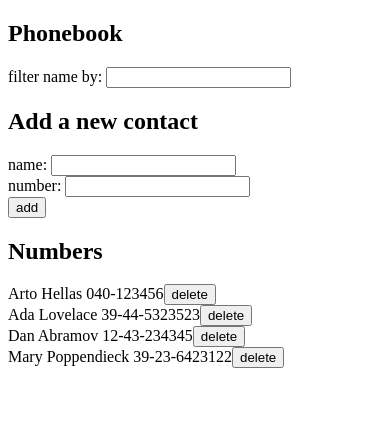
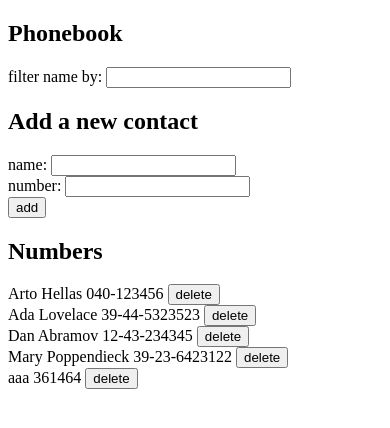
Before and after one commit to Starle21/FullStackOpen-exercises, a React (Create React App) app in the folder part2/phonebook/: page / in a window 390 px wide. Shown: the top 428 px of the page. Built offline with nearby package versions, Linux system fonts and the light colour scheme; data requests are answered from the project's data file.

Commit message:
Part 2.18 Phonebook step10 PUT

```diff
--- a/part2/phonebook/db.json
+++ b/part2/phonebook/db.json
@@ -19,6 +19,11 @@
       "name": "Mary Poppendieck",
       "number": "39-23-6423122",
       "id": 4
+    },
+    {
+      "name": "aaa",
+      "number": "361464",
+      "id": 5
     }
   ]
 }
--- a/part2/phonebook/src/App.js
+++ b/part2/phonebook/src/App.js
@@ -4,8 +4,7 @@ import personsService from './services/persons';
 const Person = ({ person, click }) => {
   return (
     <div>
-      {person.name} {person.number}
-      <button onClick={click}>delete</button>
+      {person.name} {person.number} <button onClick={click}>delete</button>
     </div>
   );
 };
@@ -83,10 +82,17 @@ const App = () => {
 
   const addPerson = e => {
     e.preventDefault();
+    let id = null;
 
+    //check whether the array already happens to include the same name
     if (persons.some(person => person.name === newName)) {
-      alert(`${newName} has already been added to the phonebook`);
-      return;
+      const result = window.confirm(
+        `${newName} has already been added to the phonebook, replace the old number with the new one?`
+      );
+      if (result) {
+        const person = persons.filter(person => person.name === newName);
+        id = person[0].id;
+      } else return;
     }
 
     const newObject = {
@@ -94,9 +100,22 @@ const App = () => {
       number: newNumber,
     };
 
-    personsService
-      .create(newObject)
-      .then(returnedPerson => setPersons(persons.concat(returnedPerson)));
+    // update if the array already includes the name
+    if (id) {
+      personsService.update(id, newObject).then(returnedPerson => {
+        setPersons(
+          persons.map(person =>
+            person.id !== returnedPerson.id ? person : returnedPerson
+          )
+        );
+      });
+    }
+
+    if (!id) {
+      personsService
+        .create(newObject)
+        .then(returnedPerson => setPersons(persons.concat(returnedPerson)));
+    }
 
     setNewName('');
     setNewNumber('');
--- a/part2/phonebook/src/services/persons.js
+++ b/part2/phonebook/src/services/persons.js
@@ -18,6 +18,11 @@ const remove = id => {
   // return request.then(response => response.data);
 };
 
-const obj = { getAll, create, remove };
+const update = (id, newObject) => {
+  const request = axios.put(`${baseURL}/${id}`, newObject);
+  return request.then(response => response.data);
+};
+
+const obj = { getAll, create, remove, update };
 
 export default obj;
```
